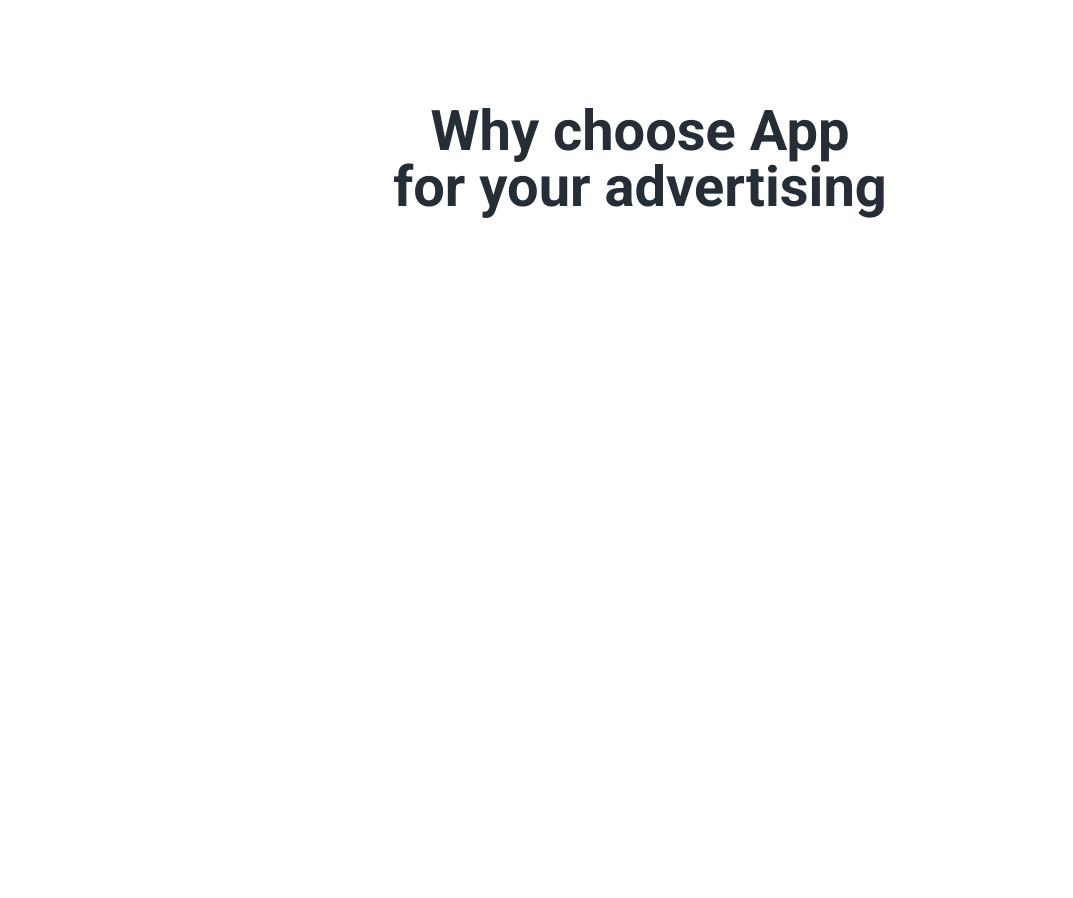
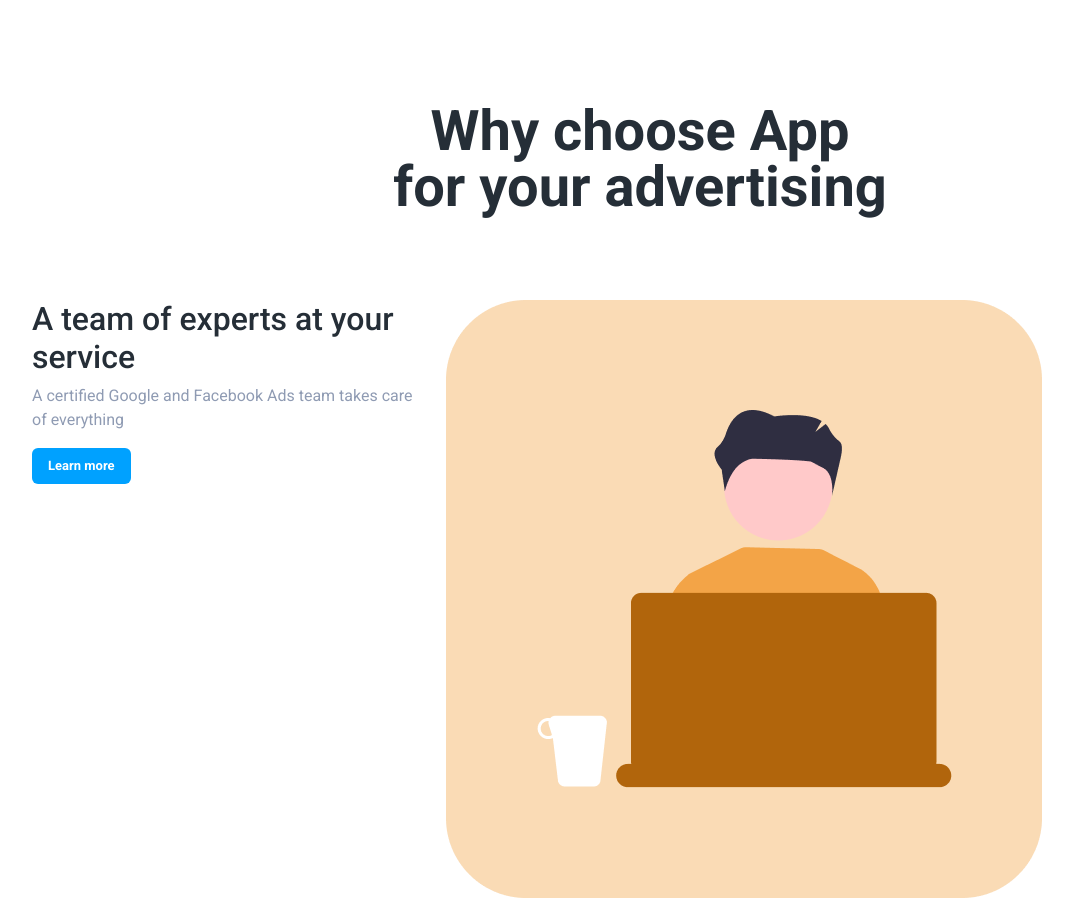
Before and after one commit to andriikukura/paydotest, a website built with webpack: page src/index.html in a window 1280 px wide. Shown: the part 862-1760 px from the top of the page, without its empty margins (0-1073 px from the left). Before the commit the page ends 1162 px from the top, so only its background shows below. Built offline with nearby package versions, Linux system fonts and the light colour scheme.

Commit message:
Created HTML of Card (Text left & Image right) and added 4 images into Images folder

```diff
--- a/src/index.html
+++ b/src/index.html
@@ -62,6 +62,20 @@
                     <h1 class="why-choose-app__title">Why choose App for your advertising</h1>
                 </div>
             </div>
+            <div class="row">
+                <div class="col-sm-12 col-md-4">
+                    <div class="choose-item-text">
+                        <h2 class="choose-item-text__title">A team of experts at your service</h2>
+                        <p class="choose-item-text__subtitle">A certified Google and Facebook Ads team takes care of everything</p>
+                        <a href="#" class="choose-item-text__cta button">Learn more</a>
+                    </div>
+                </div>
+                <div class="col-sm-12 col-md-3">
+                    <div class="choose-item-imagewrapper">
+                        <img src="./images/choose_1.webp" alt="Image">
+                    </div>
+                </div>
+            </div>
         </div>
     </section>
 </body>
```
Also changed, not shown: dist/images/choose_1.webp (added), dist/images/choose_2.webp (added), dist/images/choose_3.webp (added), dist/images/choose_4.webp (added), src/scss/styles.scss (line endings or trailing spaces).
